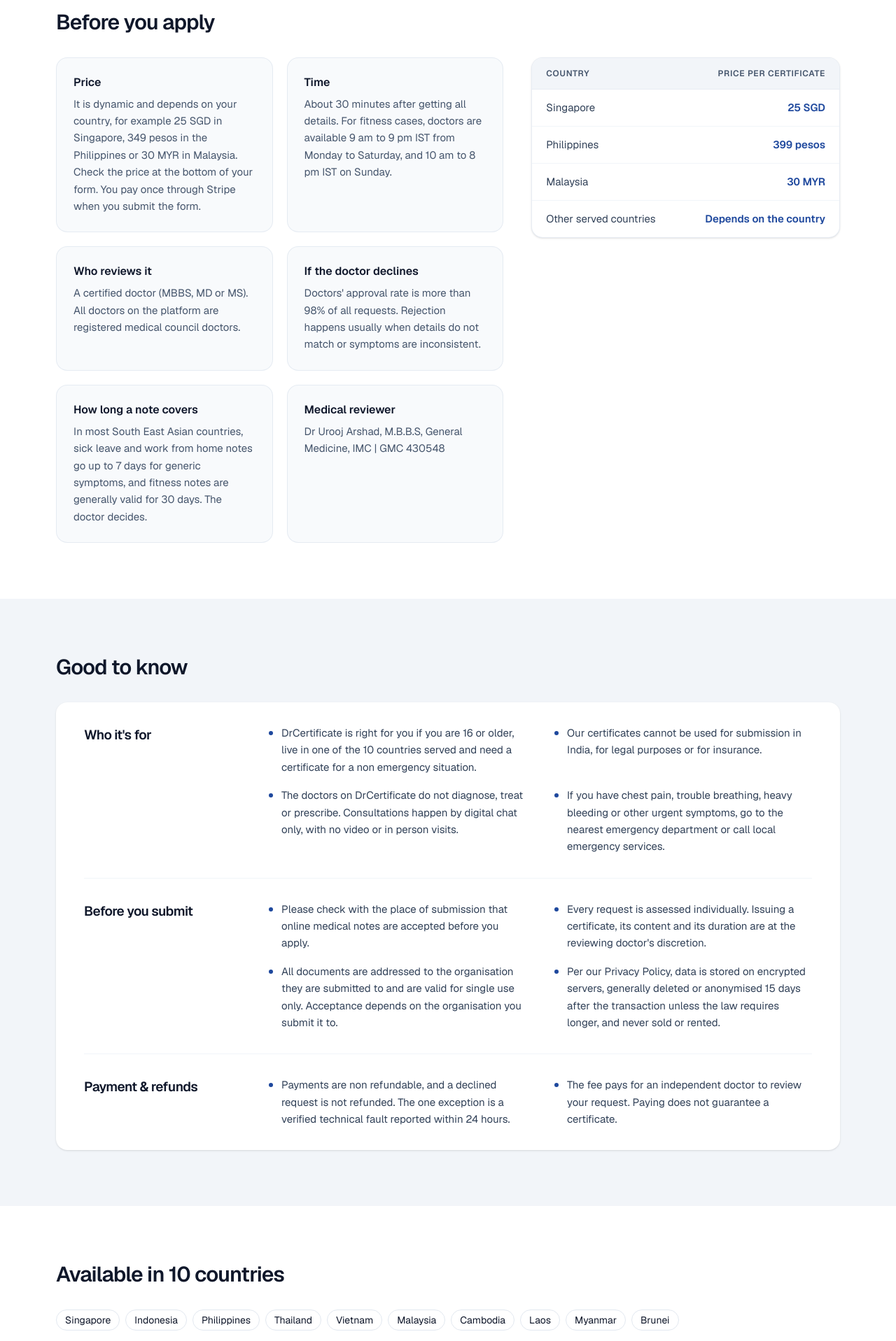
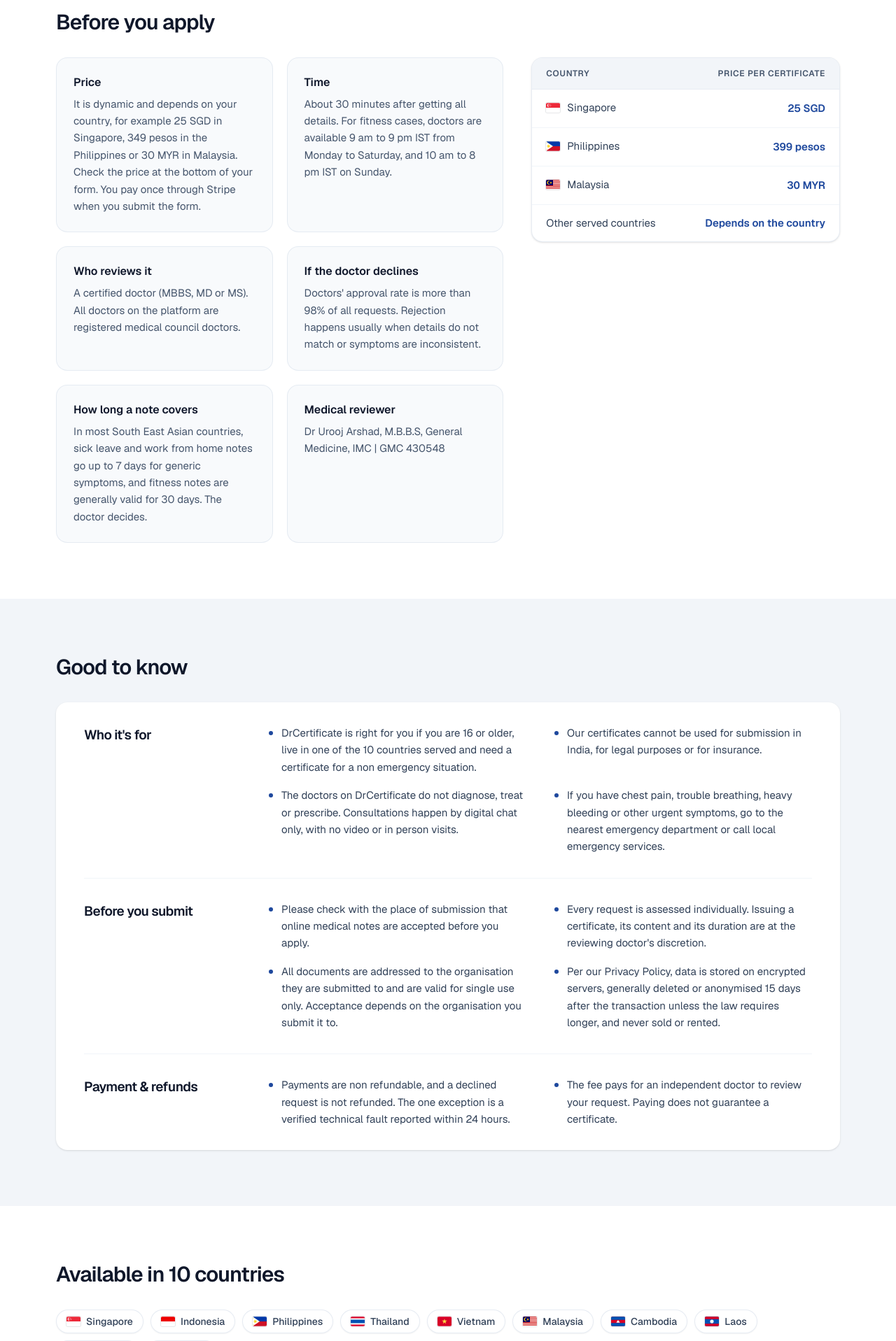
Before and after one commit to Biswajitdash-09/medical_certificate_nextjs_task, a Next.js app: page /dr in a window 1280 px wide. Shown: the part 3240-5157 px from the top of the page at 70% size. Built offline with nearby package versions, Linux system fonts and the light colour scheme.

Commit message:
feat: show vector country flags in Countries and Facts

```diff
--- a/components/Countries.tsx
+++ b/components/Countries.tsx
@@ -1,12 +1,18 @@
 import type { Brand } from "@/brands/types";
 import { Section } from "./Section";
+import { CountryFlag } from "./CountryFlag";
 
 // Compact chips: gmc lists 42 countries, so the list must not dominate the page
 export function Countries({ brand }: { brand: Brand }) {
   return (
     <Section id="countries" title={`Available in ${brand.countries.length} countries`}>
-      <ul className="flex flex-wrap gap-2">
-        {brand.countries.map((c) => <li key={c} className="rounded-full border border-slate-200 px-3 py-1 text-sm">{c}</li>)}
+      <ul className="flex flex-wrap gap-2.5">
+        {brand.countries.map((c) => (
+          <li key={c} className="inline-flex items-center gap-2 rounded-full border border-slate-200/80 bg-white px-3.5 py-1.5 text-sm font-medium text-slate-700 shadow-xs transition-colors hover:border-brand/30 hover:bg-surface/50">
+            <CountryFlag country={c} />
+            <span>{c}</span>
+          </li>
+        ))}
       </ul>
     </Section>
   );
--- /dev/null
+++ b/components/CountryFlag.tsx
@@ -0,0 +1,67 @@
+import {
+  AD, AL, AT, BA, BE, BG, BN, CH, CY, CZ, DE, DK, EE, ES, FI, FR, GB, GR,
+  HR, HU, ID, IE, IS, IT, KH, LA, LI, LT, LU, LV, MC, MD, ME, MK, MM, MT,
+  MY, NL, NO, PH, PL, PT, RO, RS, SE, SG, SI, SK, SM, TH, UA, VN,
+  type FlagComponent,
+} from "country-flag-icons/react/3x2";
+
+const FLAGS: Record<string, FlagComponent> = {
+  Singapore: SG,
+  Indonesia: ID,
+  Philippines: PH,
+  Thailand: TH,
+  Vietnam: VN,
+  Malaysia: MY,
+  Cambodia: KH,
+  Laos: LA,
+  Myanmar: MM,
+  Brunei: BN,
+  Albania: AL,
+  Andorra: AD,
+  Austria: AT,
+  Belgium: BE,
+  "Bosnia & Herzegovina": BA,
+  Bulgaria: BG,
+  Croatia: HR,
+  Cyprus: CY,
+  Czechia: CZ,
+  Denmark: DK,
+  Estonia: EE,
+  Finland: FI,
+  France: FR,
+  Germany: DE,
+  Greece: GR,
+  Hungary: HU,
+  Iceland: IS,
+  Ireland: IE,
+  Italy: IT,
+  Latvia: LV,
+  Liechtenstein: LI,
+  Lithuania: LT,
+  Luxembourg: LU,
+  Malta: MT,
+  Moldova: MD,
+  Monaco: MC,
+  Montenegro: ME,
+  Netherlands: NL,
+  "North Macedonia": MK,
+  Norway: NO,
+  Poland: PL,
+  Portugal: PT,
+  Romania: RO,
+  "San Marino": SM,
+  Serbia: RS,
+  Slovakia: SK,
+  Slovenia: SI,
+  Spain: ES,
+  Sweden: SE,
+  Switzerland: CH,
+  Ukraine: UA,
+  "United Kingdom": GB,
+};
+
+export function CountryFlag({ country }: { country: string }) {
+  const Flag = FLAGS[country];
+  if (!Flag) return null;
+  return <Flag aria-hidden="true" className="h-3.5 w-5 shrink-0 rounded-[2px] object-cover ring-1 ring-slate-900/10" />;
+}
--- a/components/Facts.tsx
+++ b/components/Facts.tsx
@@ -1,5 +1,6 @@
 import type { Brand } from "@/brands/types";
 import { Section } from "./Section";
+import { CountryFlag } from "./CountryFlag";
 
 // Price, timing and reviewer stated once, replacing the three places dr repeated them
 export function Facts({ brand }: { brand: Brand }) {
@@ -29,7 +30,12 @@ export function Facts({ brand }: { brand: Brand }) {
               <tbody className="divide-y divide-slate-100">
                 {brand.priceTable.map((r) => (
                   <tr key={r.country} className="transition-colors hover:bg-surface/40">
-                    <td className="px-4 py-3.5 text-slate-700 sm:px-5">{r.country}</td>
+                    <td className="px-4 py-3.5 text-slate-700 sm:px-5">
+                      <span className="inline-flex items-center gap-2.5">
+                        <CountryFlag country={r.country} />
+                        <span>{r.country}</span>
+                      </span>
+                    </td>
                     <td className="px-4 py-3.5 text-right font-semibold text-brand tabular-nums sm:px-5">{r.price}</td>
                   </tr>
                 ))}
```
